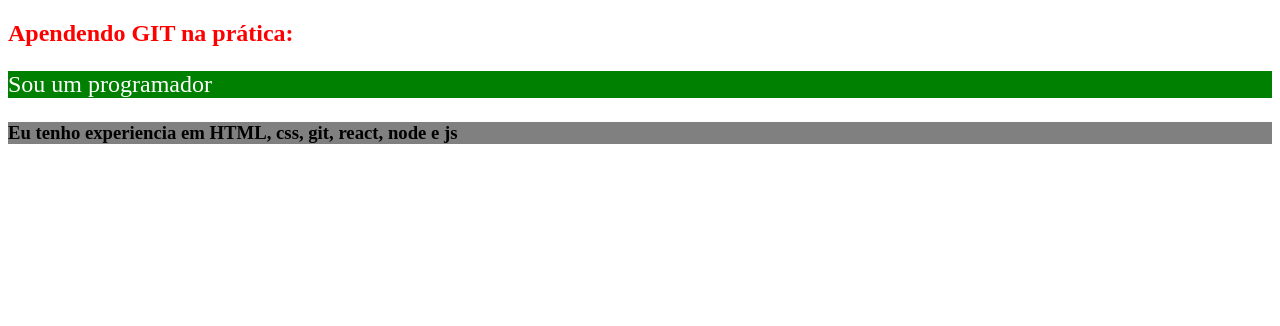
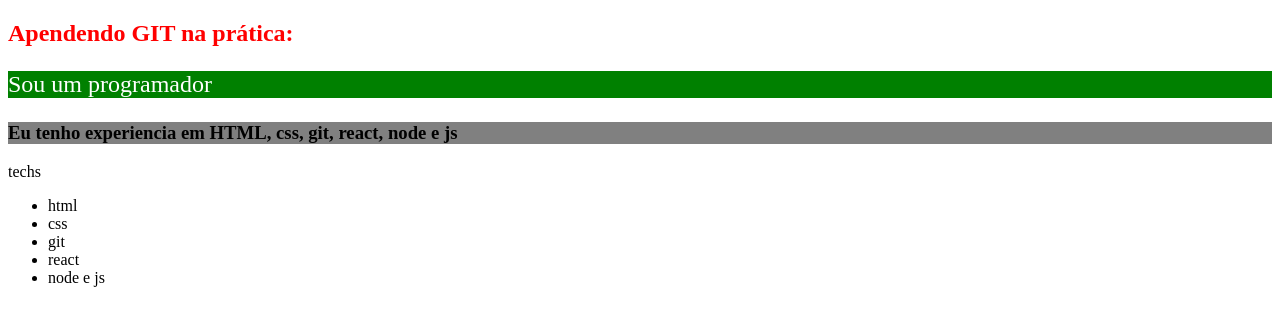
Before and after one commit to kellsem/test-repo-github, a plain HTML site: page index.html in a window 1280 px wide. Drawn offline with Linux system fonts and the light colour scheme.

Commit message:
soma de lista nao ordenada

```diff
--- a/index.html
+++ b/index.html
@@ -14,5 +14,14 @@
 <section>
     <h3>Eu tenho experiencia em HTML, css, git, react, node e js </h3>
 </section>
+
+<span>techs</span>
+<ul>
+<li>html</li>
+<li>css</li>
+<li>git</li>
+<li>react</li>
+<li>node e js</li>
+</ul>
 </body>
 </html>
```
